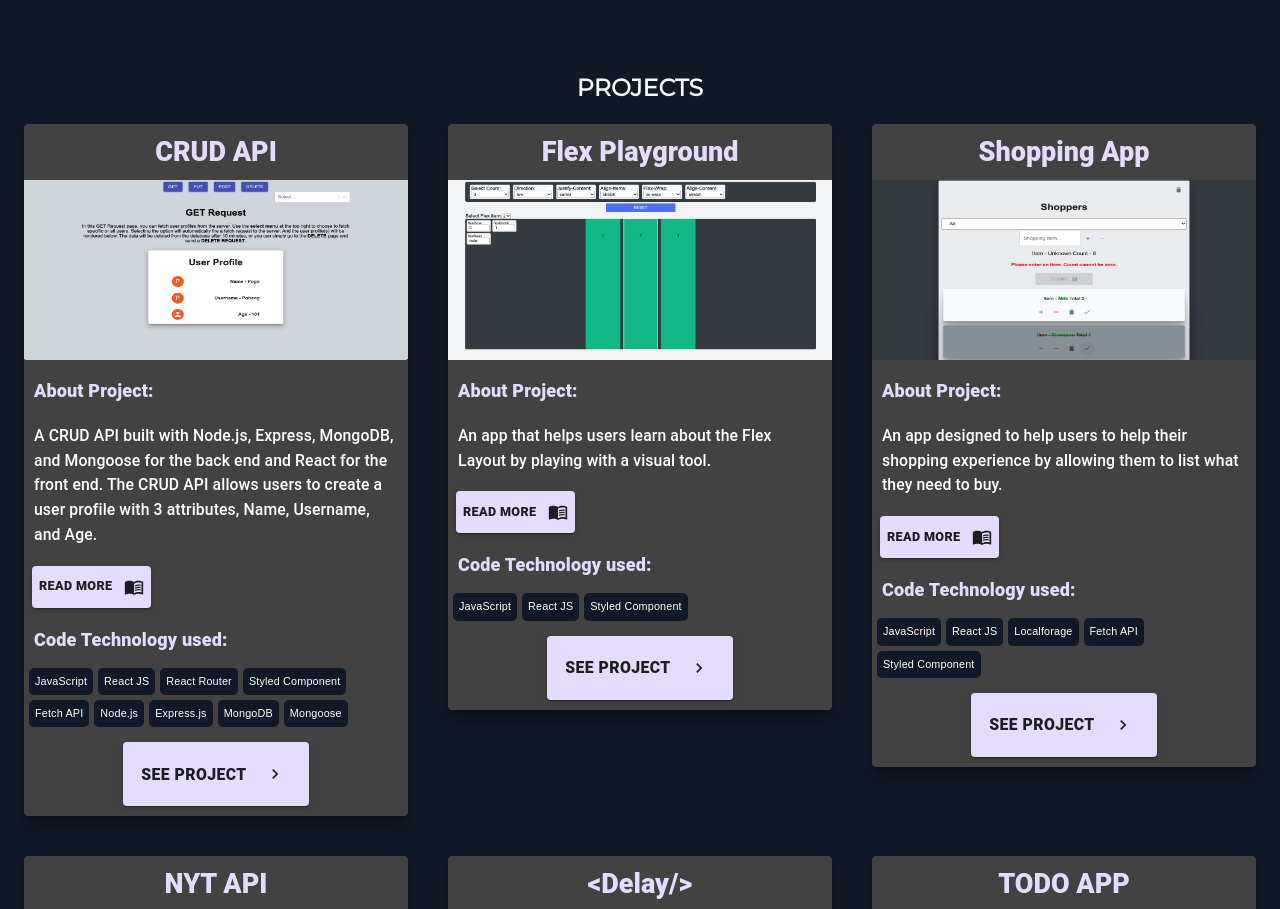
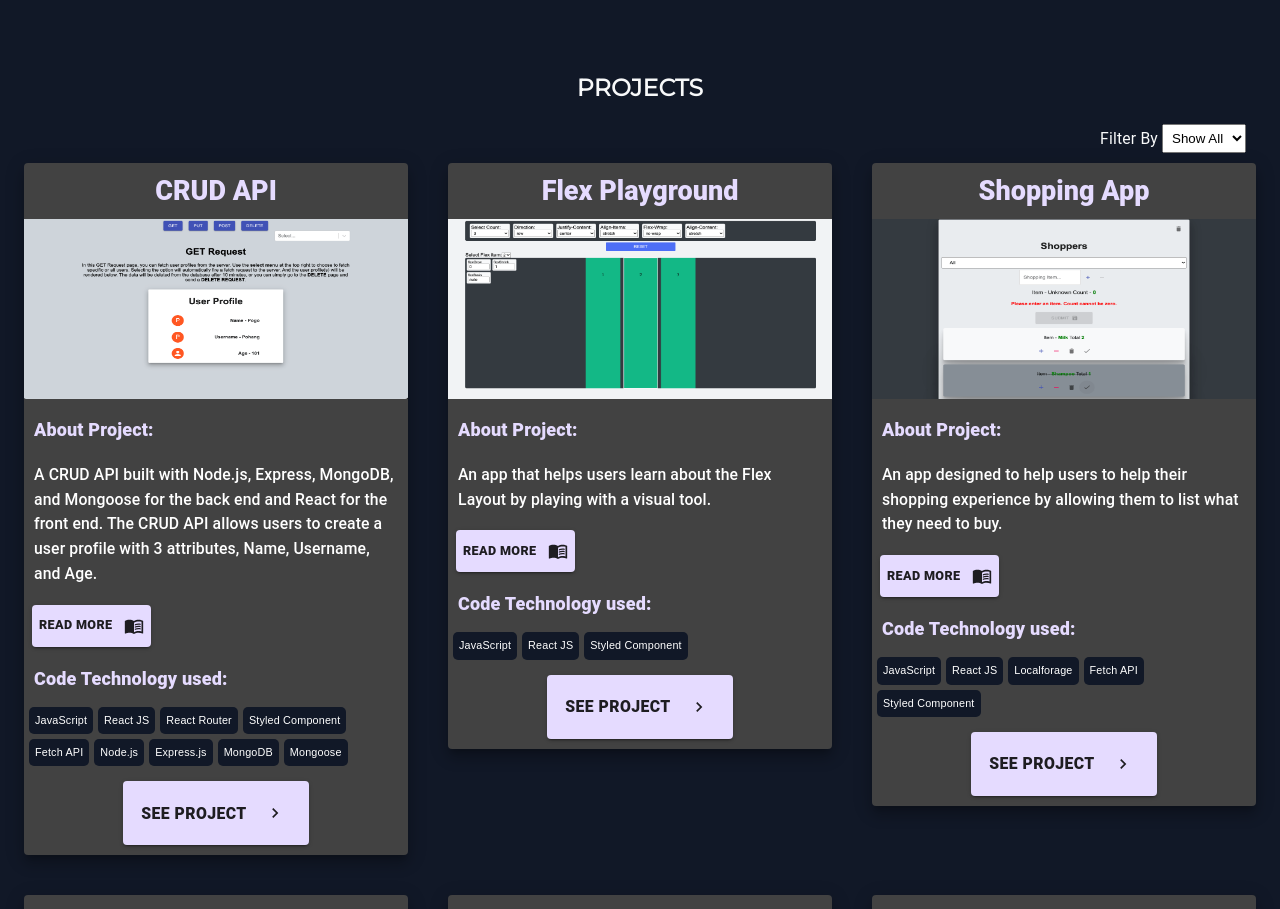
Before and after one commit to YutaMoriJP/Portfolio, a React (Create React App) app: page / in a window 1280 px wide. Shown: the part 800-1709 px from the top of the page. Built offline with nearby package versions, Linux system fonts and the light colour scheme.

Commit message:
added filter option

```diff
--- /dev/null
+++ b/src/Components/Filter/Filter.js
@@ -0,0 +1,25 @@
+import React from "react";
+import styled from "styled-components";
+import Select from "../Select/Select";
+
+const Container = styled.article`
+  margin: 10px;
+  display: flex;
+  justify-content: ${props =>
+    ({ left: "flex-start", center: "center", right: "flex-end" }[
+      props.position
+    ] || "center")};
+`;
+
+const Filter = ({ options, position, setFilterBy }) => {
+  const handleChange = event => setFilterBy(event.target.value);
+  return (
+    <>
+      <Container position={position}>
+        <Select options={options} label="Filter By" onChange={handleChange} />
+      </Container>
+    </>
+  );
+};
+
+export default Filter;
--- /dev/null
+++ b/src/Components/Select/Select.js
@@ -0,0 +1,32 @@
+import React from "react";
+import styled from "styled-components";
+
+const Container = styled.article`
+  display: flex;
+  gap: 4px;
+  select {
+    padding: 5px;
+  }
+  label {
+    align-self: center;
+  }
+`;
+
+const Select = ({ options, label = "label", onChange }) => {
+  return (
+    <Container>
+      <label htmlFor={label}>{label}</label>
+      <select onChange={onChange} id={label}>
+        {options.map(option => {
+          return (
+            <option key={option.id} value={option.value}>
+              {option.text}
+            </option>
+          );
+        })}
+      </select>
+    </Container>
+  );
+};
+
+export default Select;
--- a/src/Pages/Project.js
+++ b/src/Pages/Project.js
@@ -1,21 +1,32 @@
+import { useState } from "react";
 import Card from "../Components/Card/Card";
 import projects from "../data/project";
 import Grid from "@material-ui/core/Grid";
 import { Project as ProjectStyled } from "../StyledComponent/StyledHome";
 import Container from "@material-ui/core/Container";
 import { Zoom } from "react-awesome-reveal";
-/*
-”bounce", "flash", "headShake”, "heartBeat", "jello”, "pulse", "rubberBand", “shake”, “shakeX", "shakeY”, "swing”, "tada" and “wobble”.
+import Filter from "../Components/Filter/Filter";
+import options from "../data/projectOptions";
 
-*/
 const Project = () => {
+  const [filterBy, setFilterBy] = useState("all");
+  const filterFunc = datas =>
+    datas.filter(
+      data =>
+        filterBy === "all" || data.tags.some(({ tag }) => tag === filterBy)
+    );
   return (
     <Container>
       <Zoom triggerOnce>
         <ProjectStyled id="project">
           <h1>PROJECTS</h1>
+          <Filter
+            setFilterBy={setFilterBy}
+            options={options}
+            position="right"
+          />
           <Grid container spacing={5} justify="center">
-            {projects.map(project => (
+            {filterFunc(projects).map(project => (
               <Card
                 header={project.name}
                 details={project.details}
--- /dev/null
+++ b/src/data/projectOptions.js
@@ -0,0 +1,8 @@
+import { v4 as uuidv4 } from "uuid";
+
+const projectOptions = [
+  { id: uuidv4(), value: "all", text: "Show All" },
+  { id: uuidv4(), value: "Node.js", text: "Node.js" },
+];
+
+export default projectOptions;
```
